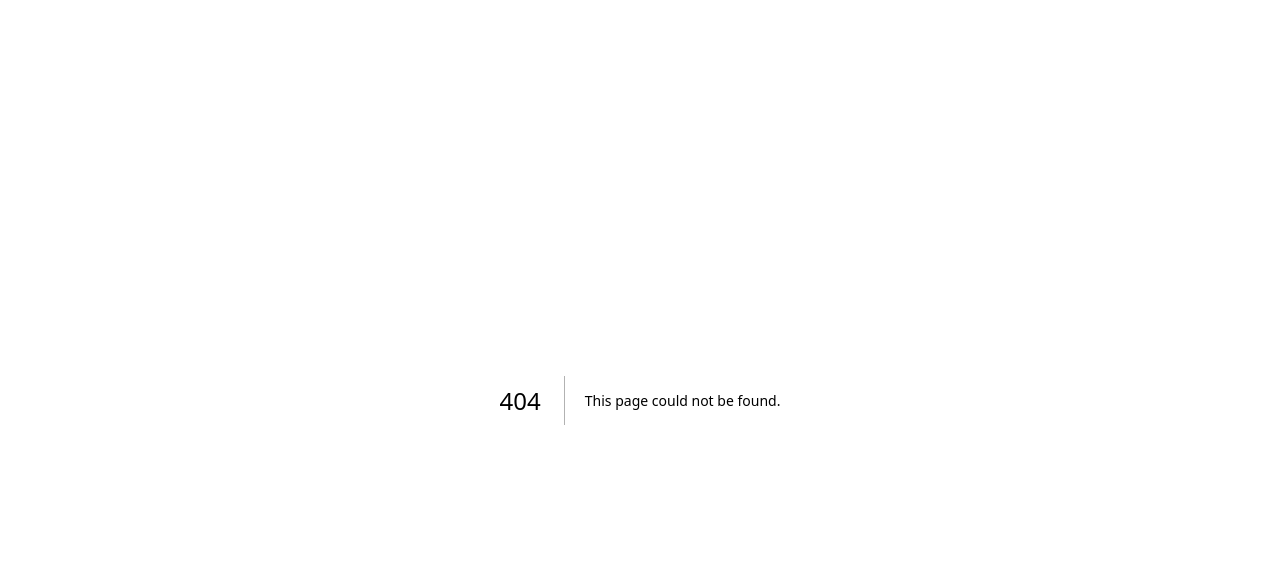
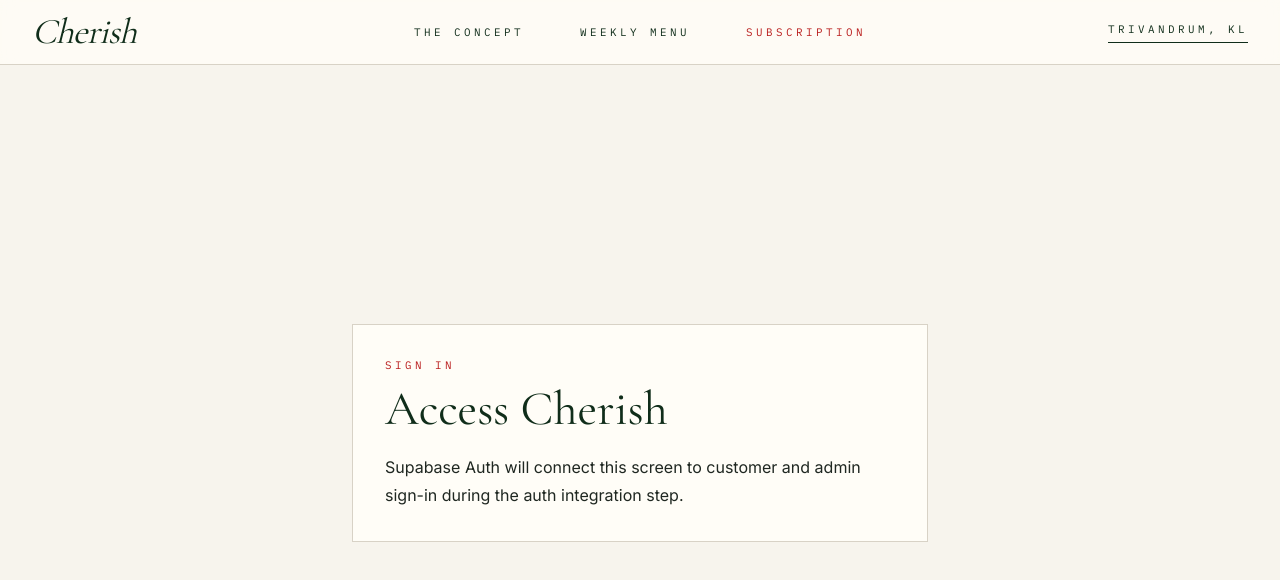
Before and after one commit to anoopspoona/cherisheverybite, a Next.js app: page /account/login in a window 1280 px wide. Before the commit this address had no page. Shown: the top 580 px of the page. Built offline with nearby package versions, Linux system fonts and the light colour scheme.

Commit message:
feat: add login page shell

```diff
--- /dev/null
+++ b/app/account/login/page.tsx
@@ -0,0 +1,18 @@
+import { BrandHeader } from '@/components/site/brand-header';
+
+export default function LoginPage() {
+  return (
+    <main className="min-h-screen bg-cream text-forest">
+      <BrandHeader active="Subscription" />
+      <section className="grid min-h-[calc(100vh-4rem)] place-items-center px-6">
+        <div className="w-full max-w-xl border border-line bg-ivory p-8">
+          <p className="editorial-label text-accentRed">Sign In</p>
+          <h1 className="mt-3 font-serif text-5xl">Access Cherish</h1>
+          <p className="mt-5 leading-7 text-charcoal">
+            Supabase Auth will connect this screen to customer and admin sign-in during the auth integration step.
+          </p>
+        </div>
+      </section>
+    </main>
+  );
+}
```
